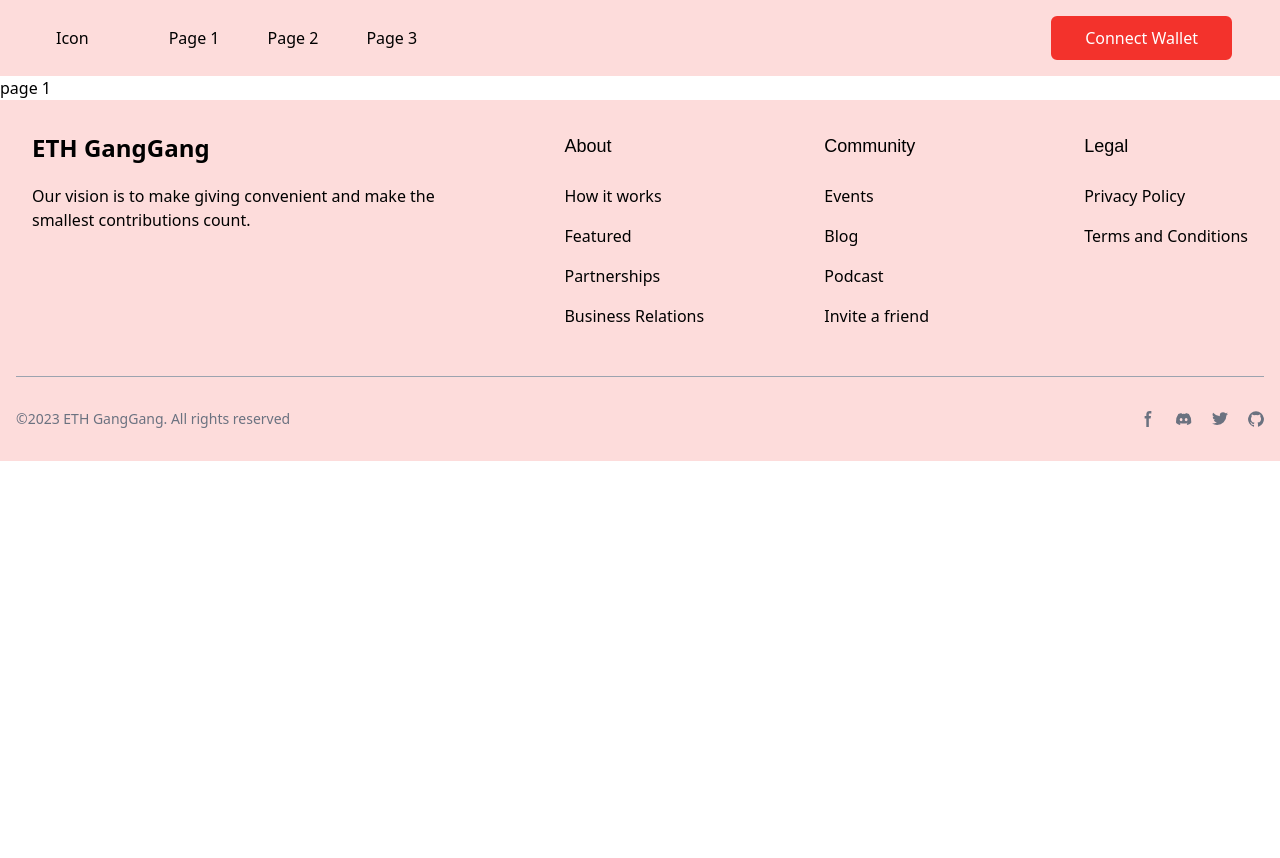
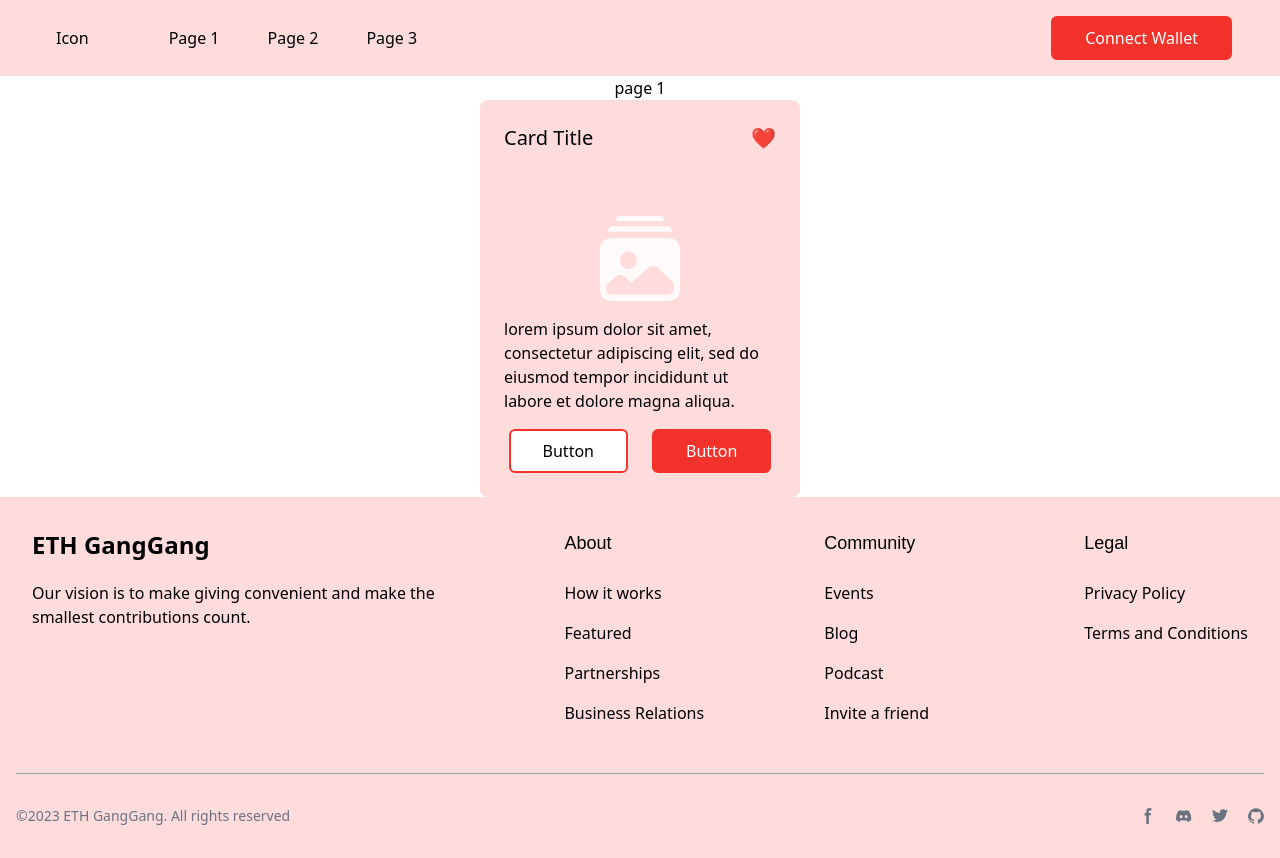
Before and after one commit to matthew-chua/next-template, a Next.js app: page /page1 in a window 1280 px wide. Before the commit the page ends 800 px from the top, so only its background shows below. Built offline with nearby package versions, Linux system fonts and the light colour scheme; a web font is replaced by a local one.

Commit message:
added card

```diff
--- a/src/app/page1/page.tsx
+++ b/src/app/page1/page.tsx
@@ -1,9 +1,22 @@
-import React from 'react'
+"use client";
+
+import Card from "@/components/Card";
+import React from "react";
 
 export default function Page() {
+  const primaryAction = () => {};
+  const secondaryAction = () => {};
   return (
-    <div>
+    <div className="flex flex-col items-center justify-center">
       page 1
+      <Card
+        title="Card Title"
+        description="lorem ipsum dolor sit amet, consectetur adipiscing elit, sed do eiusmod tempor incididunt ut labore et dolore magna aliqua."
+        primaryActionTitle="Button"
+        secondaryActionTitle="Button"
+        primaryAction={primaryAction}
+        secondaryAction={secondaryAction}
+      />
     </div>
-  )
+  );
 }
--- /dev/null
+++ b/src/components/Card.tsx
@@ -0,0 +1,44 @@
+import React from "react";
+import Button from "./Button";
+import Image from "next/image";
+
+import placeholderSVG from "../assets/placeholder.svg";
+
+export default function Card({
+  title,
+  description,
+  primaryActionTitle,
+  secondaryActionTitle,
+  primaryAction,
+  secondaryAction,
+}: {
+  title: string;
+  description: string;
+  primaryActionTitle: string;
+  secondaryActionTitle: string;
+  primaryAction: () => void;
+  secondaryAction: () => void;
+}) {
+  return (
+    <div className="flex flex-col items-center w-80 bg-red-light rounded-lg p-6">
+      <div className="flex items-center w-full text-xl">
+        <div>{title}</div>
+        <div className="grow" />
+        <div>❤️</div>
+      </div>
+      <Image className="mx-6 mt-16 mb-4" src={placeholderSVG} alt="placeholder" />
+      <div>{description}</div>
+      <div className="flex space-x-6 mt-4">
+        <Button
+          title={secondaryActionTitle}
+          isSecondary={true}
+          onClick={secondaryAction}
+        />
+        <Button
+          title={primaryActionTitle}
+          onClick={primaryAction}
+        />
+      </div>
+    </div>
+  );
+}
--- a/tailwind.config.ts
+++ b/tailwind.config.ts
@@ -5,10 +5,10 @@ const colors = require('tailwindcss/colors')
 const customColors = {
   red: {
     "light": "#FDDCDB",
-    "dark": "86100D",
+    "dark": "#86100D",
     DEFAULT: "#F3322C", // Overwrite default
     "hover": "#DD1009",
-    "active": "#DD100950"
+    "active": "#DD100950",
   },
   blue: {
     DEFAULT: "#2B83F6", // Overwrite default
```
Also changed, not shown: src/assets/placeholder.svg (added).
